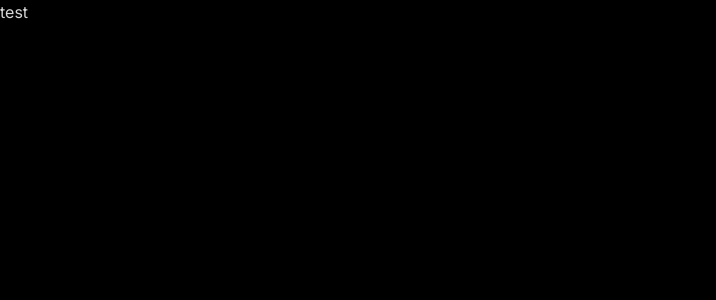
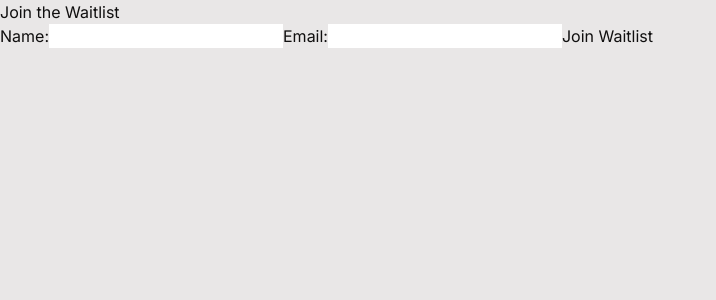
Before and after one commit to yousefnegmeldin/study-ig-frontend, a Next.js app: page / in a window 1280 px wide. Shown: the top 300 px of the page, without its empty margins (0-716 px from the left). Built offline with nearby package versions, Linux system fonts and the light colour scheme.

Commit message:
added waitlist logic

```diff
--- /dev/null
+++ b/app/api/waitlist/route.ts
@@ -0,0 +1,35 @@
+// app/api/waitlist/route.ts
+import { MongoClient } from 'mongodb';
+import { NextRequest, NextResponse } from 'next/server';
+
+const uri = process.env.MONGO_URI;
+const options = {};
+
+if (!uri) {
+  throw new Error('Please add your Mongo URI to .env.local');
+}
+
+const client = new MongoClient(uri, options);
+const clientPromise = client.connect();
+
+export async function POST(req: NextRequest) {
+  try {
+    console.log(req);
+    const { name, email,content } = await req.json();
+
+    if (!name || !email || !content) {
+      return NextResponse.json({ message: 'Name and email are required' }, { status: 400 });
+    }
+
+    const client = await clientPromise;
+    const db = client.db('waitlistDB');
+    const collection = db.collection('waitlist');
+
+    await collection.insertOne({ name, email, content });
+
+    return NextResponse.json({ message: 'Successfully added to waitlist' }, { status: 200 });
+  } catch (error) {
+    console.error('Error adding to waitlist:', error);
+    return NextResponse.json({ message: 'Internal Server Error' }, { status: 500 });
+  }
+}
--- a/app/layout.tsx
+++ b/app/layout.tsx
@@ -15,7 +15,7 @@ export default function RootLayout({
   children: React.ReactNode;
 }>) {
   return (
-    <html lang="en" data-theme="black">
+    <html lang="en" data-theme="garden">
       <body className={inter.className}>{children}</body>
     </html>
   );
--- a/app/page.tsx
+++ b/app/page.tsx
@@ -1,9 +1,60 @@
-import Image from "next/image";
+// app/waitlist/page.tsx
+'use client';
 
-export default function Home() {
+import { useState, FormEvent } from 'react';
+
+const Waitlist = () => {
+  const [name, setName] = useState<string>('');
+  const [email, setEmail] = useState<string>('');
+  const [message, setMessage] = useState<string>('');
+
+  const handleSubmit = async (e: FormEvent) => {
+    e.preventDefault();
+
+    const res = await fetch('/api/waitlist', {
+      method: 'POST',
+      headers: {
+        'Content-Type': 'application/json',
+      },
+      body: JSON.stringify({ name, email }),
+    });
+
+    if (res.ok) {
+      setMessage('Successfully joined the waitlist!');
+      setName('');
+      setEmail('');
+    } else {
+      setMessage('Failed to join the waitlist. Please try again.');
+    }
+  };
+
   return (
-    <main>
-      test
-    </main>
+    <div>
+      <h1>Join the Waitlist</h1>
+      <form onSubmit={handleSubmit}>
+        <label>
+          Name:
+          <input
+            type="text"
+            value={name}
+            onChange={(e) => setName(e.target.value)}
+            required
+          />
+        </label>
+        <label>
+          Email:
+          <input
+            type="email"
+            value={email}
+            onChange={(e) => setEmail(e.target.value)}
+            required
+          />
+        </label>
+        <button type="submit">Join Waitlist</button>
+      </form>
+      {message && <p>{message}</p>}
+    </div>
   );
-}
+};
+
+export default Waitlist;
--- a/package.json
+++ b/package.json
@@ -9,6 +9,7 @@
     "lint": "next lint"
   },
   "dependencies": {
+    "mongodb": "^6.7.0",
     "next": "14.2.4",
     "react": "^18",
     "react-dom": "^18"
--- a/tailwind.config.ts
+++ b/tailwind.config.ts
@@ -10,5 +10,12 @@ const config: Config = {
     themes:["light","dark","garden","black"],
   },
   plugins: [require('daisyui')],
+  theme: {
+    extend: {
+      colors: {
+        brand: '#0066ff',
+      },
+    },
+  },
 };
 export default config;
```
Also changed, not shown: 2 other files (tests, documents, lock files or other folders).
